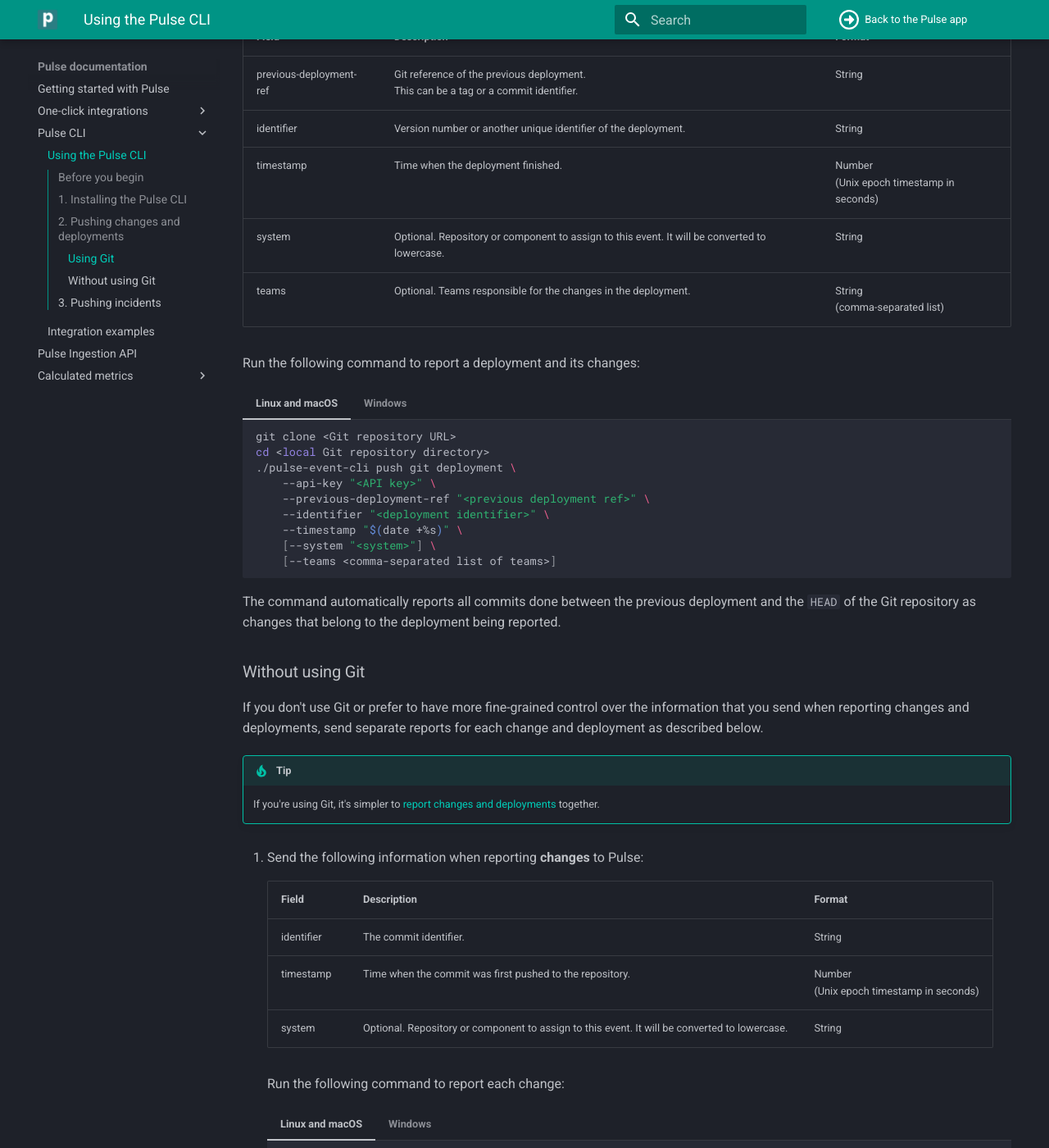
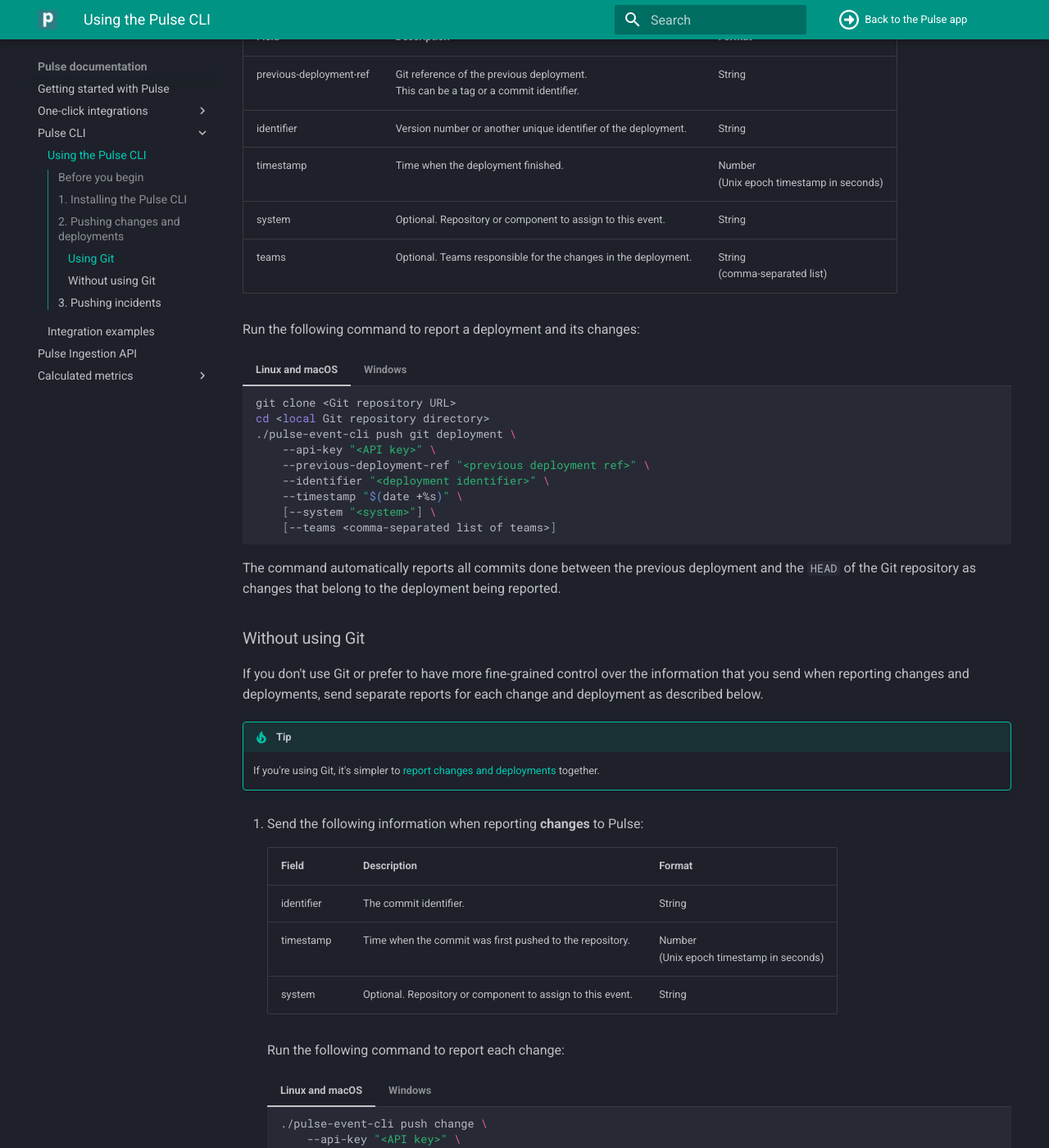
Before and after one commit to codacy/pulse-user-docs, an MkDocs documentation site: the page built from docs/cli/cli.md, in a window 1280 px wide and 1400 px high, scrolled down 2106 px. Shown: the whole window at 82% size. Built offline with MkDocs 1.6.1 and Material for MkDocs 9.7.7, drawn with Linux system fonts in a browser that asks for light colours; some of the changed text lies outside the part shown.

Commit message:
revert: 8081c5a Mention that 'system' will be converted to lowercase

```diff
--- a/docs/cli/cli.md
+++ b/docs/cli/cli.md
@@ -106,13 +106,13 @@
 
 If you're using Git, send the following information when reporting **changes and deployments** to Pulse:
 
-| Field                   | Description                                                                                   | Format                                       |
-| ----------------------- | --------------------------------------------------------------------------------------------- | -------------------------------------------- |
-| previous-deployment-ref | Git reference of the previous deployment.<br/>This can be a tag or a commit identifier.       | String                                       |
-| identifier              | Version number or another unique identifier of the deployment.                                | String                                       |
-| timestamp               | Time when the deployment finished.                                                            | Number<br/>(Unix epoch timestamp in seconds) |
-| system                  | Optional. Repository or component to assign to this event. It will be converted to lowercase. | String                                       |
-| teams                   | Optional. Teams responsible for the changes in the deployment.                                | String<br/>(comma-separated list)            |
+| Field                   | Description                                                                             | Format                                       |
+| ----------------------- | --------------------------------------------------------------------------------------- | -------------------------------------------- |
+| previous-deployment-ref | Git reference of the previous deployment.<br/>This can be a tag or a commit identifier. | String                                       |
+| identifier              | Version number or another unique identifier of the deployment.                          | String                                       |
+| timestamp               | Time when the deployment finished.                                                      | Number<br/>(Unix epoch timestamp in seconds) |
+| system                  | Optional. Repository or component to assign to this event.                              | String                                       |
+| teams                   | Optional. Teams responsible for the changes in the deployment.                          | String<br/>(comma-separated list)            |
 
 Run the following command to report a deployment and its changes:
 
@@ -152,11 +152,11 @@
 
 1.  Send the following information when reporting **changes** to Pulse:
 
-    | Field      | Description                                                                                   | Format                                       |
-    | ---------- | --------------------------------------------------------------------------------------------- | -------------------------------------------- |
-    | identifier | The commit identifier.                                                                        | String                                       |
-    | timestamp  | Time when the commit was first pushed to the repository.                                      | Number<br/>(Unix epoch timestamp in seconds) |
-    | system     | Optional. Repository or component to assign to this event. It will be converted to lowercase. | String                                       |
+    | Field      | Description                                                | Format                                       |
+    | ---------- | ---------------------------------------------------------- | -------------------------------------------- |
+    | identifier | The commit identifier.                                     | String                                       |
+    | timestamp  | Time when the commit was first pushed to the repository.   | Number<br/>(Unix epoch timestamp in seconds) |
+    | system     | Optional. Repository or component to assign to this event. | String                                       |
 
     Run the following command to report each change:
 
@@ -180,13 +180,13 @@
 
 1.  Send the following information when reporting **deployments** to Pulse:
 
-    | Field      | Description                                                                                   | Format                                       |
-    | ---------- | --------------------------------------------------------------------------------------------- | -------------------------------------------- |
-    | identifier | Version number or another unique identifier of the deployment.                                | String                                       |
-    | timestamp  | Time when the deployment finished.                                                            | Number<br/>(Unix epoch timestamp in seconds) |
-    | system     | Optional. Repository or component to assign to this event. It will be converted to lowercase. | String                                       |
-    | teams      | Optional. Teams responsible for the changes in the deployment.                                | String<br/>(comma-separated list)            |
-    |            | Commit identifiers included in the deployment.                                                | String<br/>(space-separated list)            |
+    | Field      | Description                                                    | Format                                       |
+    | ---------- | -------------------------------------------------------------- | -------------------------------------------- |
+    | identifier | Version number or another unique identifier of the deployment. | String                                       |
+    | timestamp  | Time when the deployment finished.                             | Number<br/>(Unix epoch timestamp in seconds) |
+    | system     | Optional. Repository or component to assign to this event.     | String                                       |
+    | teams      | Optional. Teams responsible for the changes in the deployment. | String<br/>(comma-separated list)            |
+    |            | Commit identifiers included in the deployment.                 | String<br/>(space-separated list)            |
 
     Run the following command to report each deployment:
 
@@ -225,12 +225,12 @@
 
 Send the following information when reporting **incidents** to Pulse:
 
-| Field             | Description                                                                                   | Format                                       |
-| ----------------- | --------------------------------------------------------------------------------------------- | -------------------------------------------- |
-| identifier        | A unique identifier of the incident.                                                          | String                                       |
-| timestampCreated  | Time when the incident started or was detected.                                               | Number<br/>(Unix epoch timestamp in seconds) |
-| timestampResolved | Time when the incident was resolved.                                                          | Number<br/>(Unix epoch timestamp in seconds) |
-| system            | Optional. Repository or component to assign to this event. It will be converted to lowercase. | String                                       |
+| Field             | Description                                                | Format                                       |
+| ----------------- | ---------------------------------------------------------- | -------------------------------------------- |
+| identifier        | A unique identifier of the incident.                       | String                                       |
+| timestampCreated  | Time when the incident started or was detected.            | Number<br/>(Unix epoch timestamp in seconds) |
+| timestampResolved | Time when the incident was resolved.                       | Number<br/>(Unix epoch timestamp in seconds) |
+| system            | Optional. Repository or component to assign to this event. | String                                       |
 
 Run the following command to report each incident:
 
```
